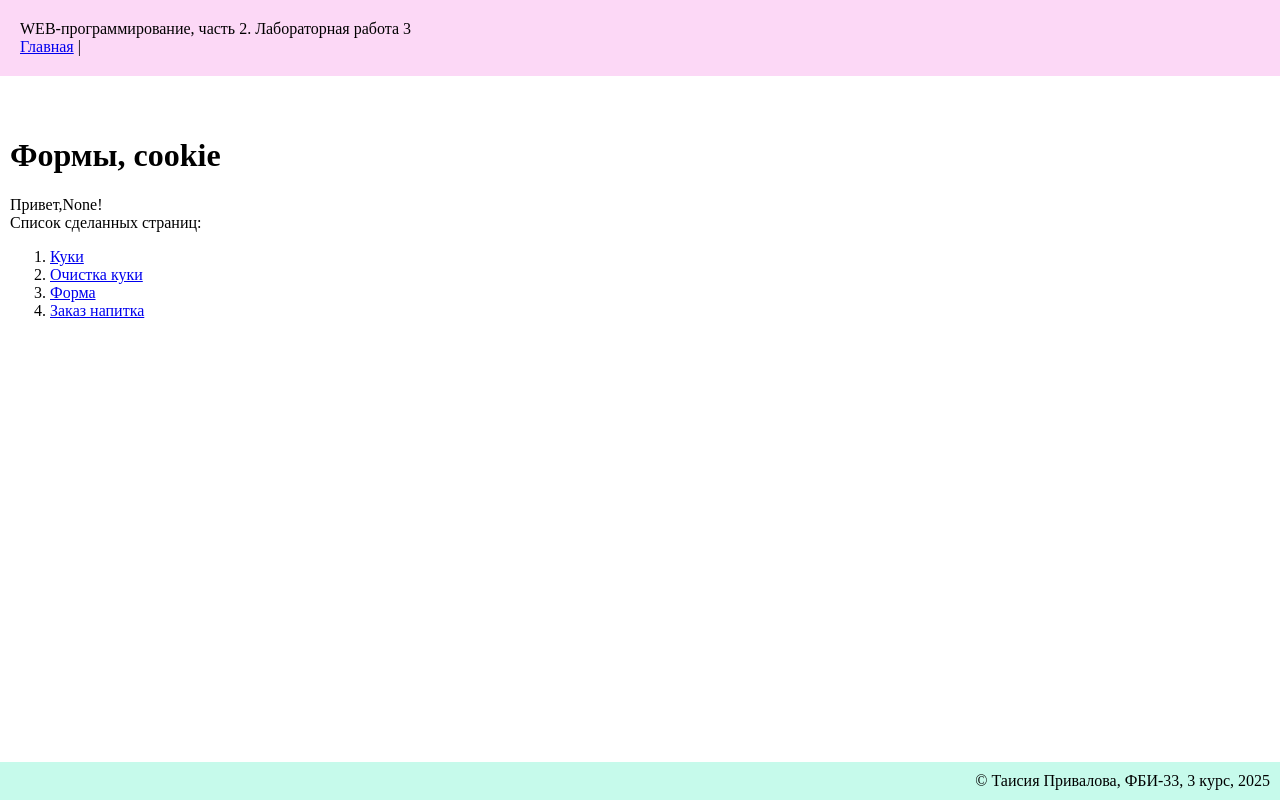
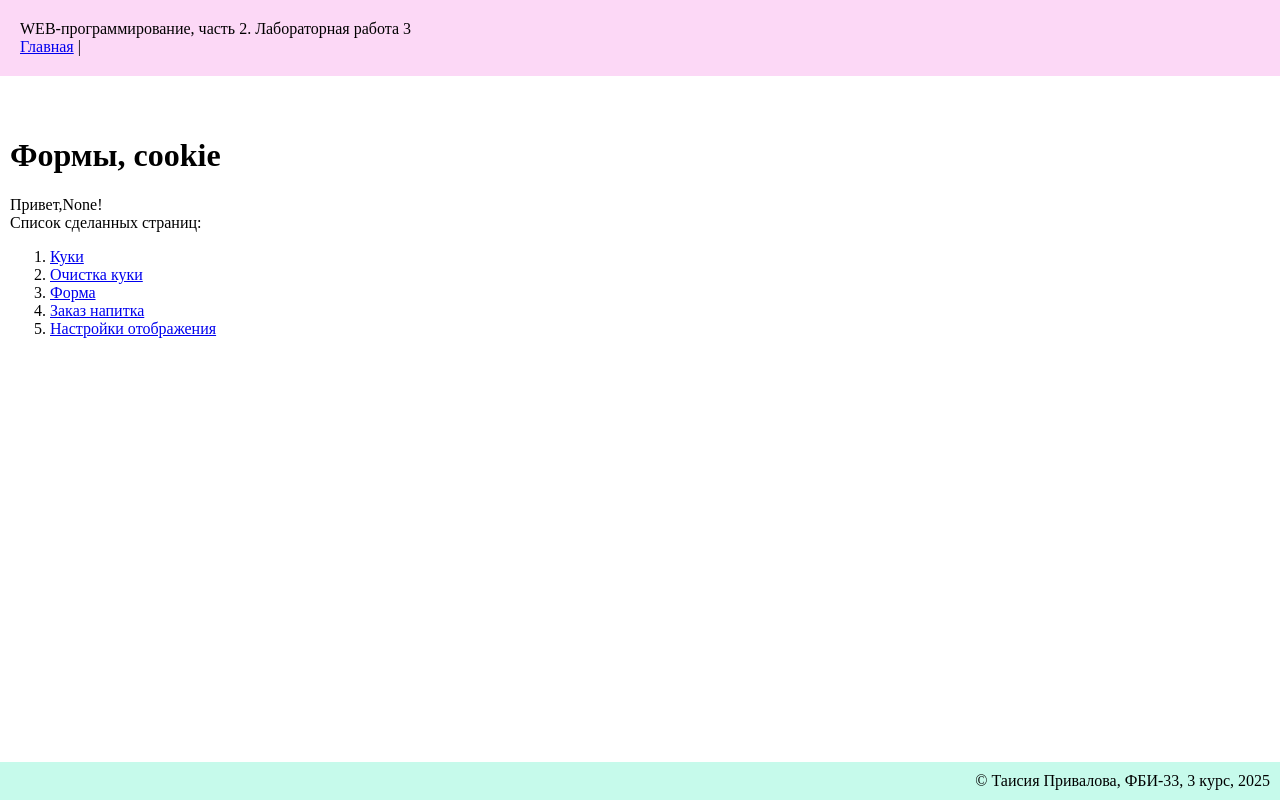
Before and after one commit to ta-pri/web-back-labs, a Flask app: page /lab3/ in a window 1280 px wide. Run offline with Flask 3, Linux system fonts and the light colour scheme.

Commit message:
Настройки отображения

```diff
--- a/lab3.py
+++ b/lab3.py
@@ -67,8 +67,35 @@ def pay():
     return render_template('lab3/pay.html', price=price)
 
 
-
 @lab3.route('/lab3/success')
 def success():
     price = request.args.get('price')
     return render_template('lab3/success.html', price=price)
+
+
+@lab3.route('/lab3/settings')
+def settings():
+    color = request.args.get('color')
+    bg_color = request.args.get('bg_color')
+    font_size = request.args.get('font_size')
+    font_style = request.args.get('font_style')
+
+    if color or bg_color or font_size or font_style:
+        resp = make_response(redirect('/lab3/settings'))
+        if color:
+            resp.set_cookie('color', color)
+        if bg_color:
+            resp.set_cookie('bg_color', bg_color)
+        if font_size:
+            resp.set_cookie('font_size', font_size)
+        if font_style:
+            resp.set_cookie('font_style', font_style)
+        return resp
+
+    color = request.cookies.get('color')
+    bg_color = request.cookies.get('bg_color')
+    font_size = request.cookies.get('font_size')
+    font_style = request.cookies.get('font_style')
+
+    resp = make_response(render_template('lab3/settings.html', color=color, bg_color=bg_color, font_size=font_size, font_style=font_style))
+    return resp
--- a/templates/base.html
+++ b/templates/base.html
@@ -6,6 +6,23 @@
     <title>Таисия Привалова.  {% block lab %}{% endblock %}</title>
     <link rel="stylesheet" href="{{ url_for('static', filename='main.css')}}">
     <link rel="icon" type="image/png" href="{{ url_for('static', filename='favicon.ico', v=2) }}">
+    <style>
+        body {
+            {% if request.cookies.get('color') %}
+            color: {{ request.cookies.get('color') }};
+            {% endif %}
+            {% if request.cookies.get('bg_color') %}
+            background-color: {{ request.cookies.get('bg_color') }};
+            {% endif %}
+            {% if request.cookies.get('font_size') %}
+            font-size: {{ request.cookies.get('font_size') }}px;
+            {% endif %}
+            {% if request.cookies.get('font_style') %}
+            font-style: {{ 'italic' if request.cookies.get('font_style') == 'italic' else 'normal' }};
+            font-weight: {{ 'bold' if request.cookies.get('font_style') == 'bold' else 'normal' }};
+            {% endif %}
+        }
+</style>
 </head>
 <body>
     <header>
--- a/templates/lab3/lab3.html
+++ b/templates/lab3/lab3.html
@@ -15,5 +15,6 @@
             <li><a href="/lab3/del_cookie">Очистка куки</a></li>
             <li><a href="/lab3/form1">Форма</a> </li>
             <li><a href="/lab3/order">Заказ напитка</a></li>
+            <li><a href="/lab3/settings">Настройки отображения</a></li>
     </ol>
  {% endblock %}
--- a/templates/lab3/success.html
+++ b/templates/lab3/success.html
@@ -9,5 +9,4 @@
         <div>
             <a href="/lab3/order">Заказать еще</a>
         </div>
-    </form>
  {% endblock %}
```
Also changed, not shown: templates/lab3/settings.html (added, +32 -0 lines).
